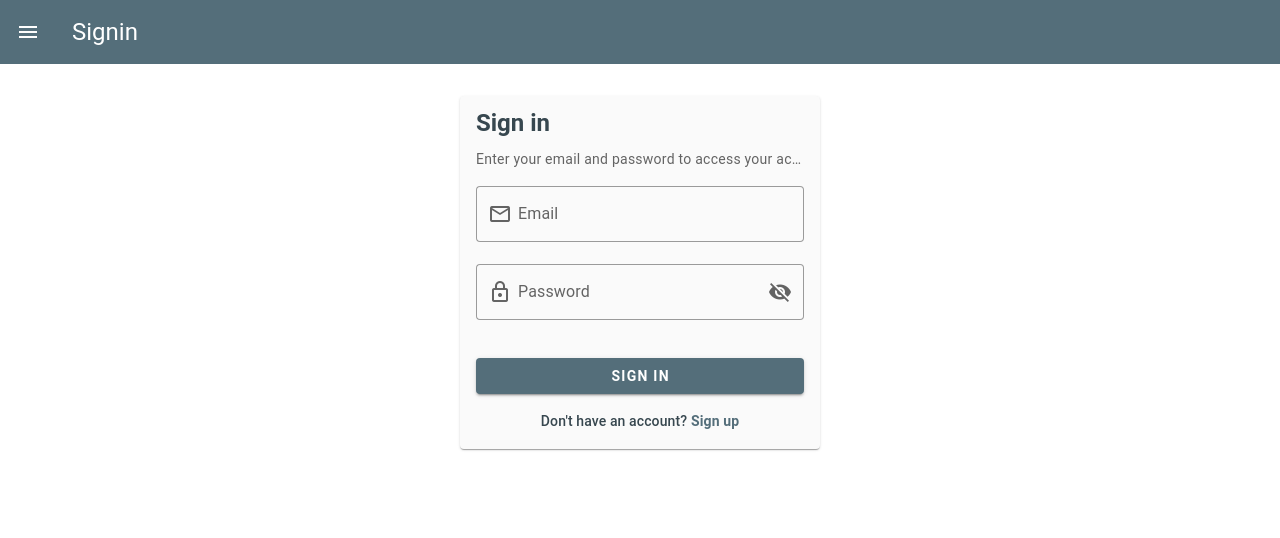
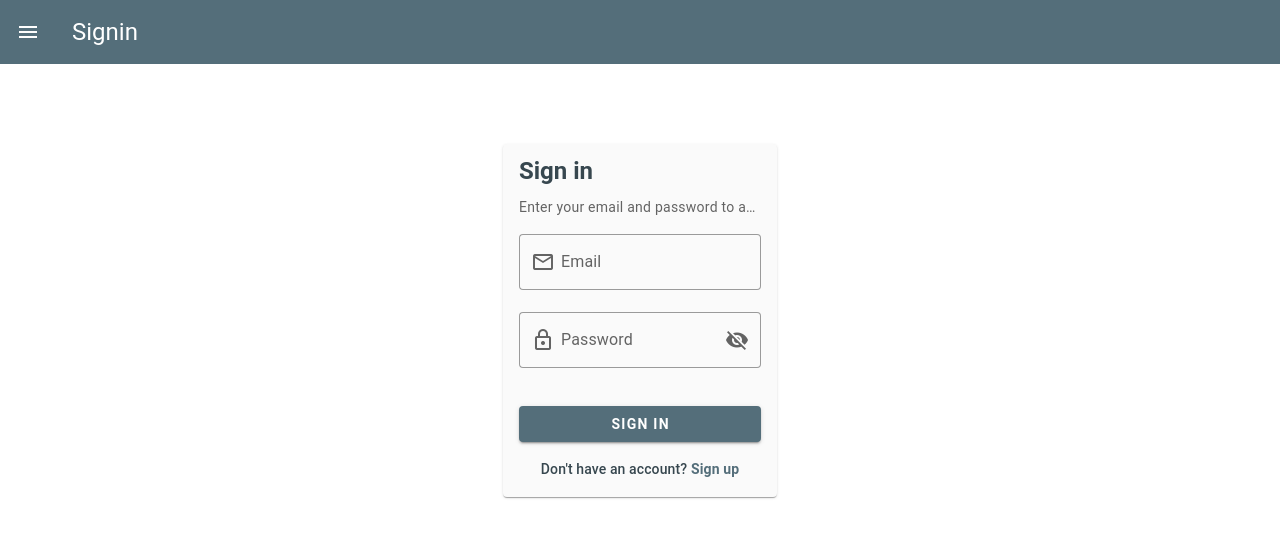
Before and after one commit to carmenred/moni, a Vue app: page /signin in a window 1280 px wide. Shown: the top 538 px of the page. Built offline with nearby package versions, Linux system fonts and the light colour scheme; no server answers.

Commit message:
ajustes visuales card sign in

```diff
--- a/src/views/LandingView.vue
+++ b/src/views/LandingView.vue
@@ -1,9 +1,9 @@
 <template>
-    <v-main class="bg-white pa-0 px-0 px-sm-4 pt-4">
-        <v-container class="fill-height px-0 px-sm-4 pt-4">
+    <v-main class="d-flex align-center">
+        <v-container>
             <v-row justify="center" align="center">
-                <v-col cols="12" sm="8" md="4" class="px-0 px-sm-4">
-                    <v-card class="bg-grey-lighten-5">
+                <v-col cols="12" sm="12" md="12" lg="4" class="px-0 px-sm-4">
+                    <v-card class="bg-grey-lighten-5 mx-auto" style="max-width: 75%;">
                         <v-card-title class="font-weight-bold text-h5 text-blue-grey-darken-3">{{ landingText.title }}</v-card-title>
                         <v-card-subtitle>{{landingText.subtitle}}</v-card-subtitle>
 
```
